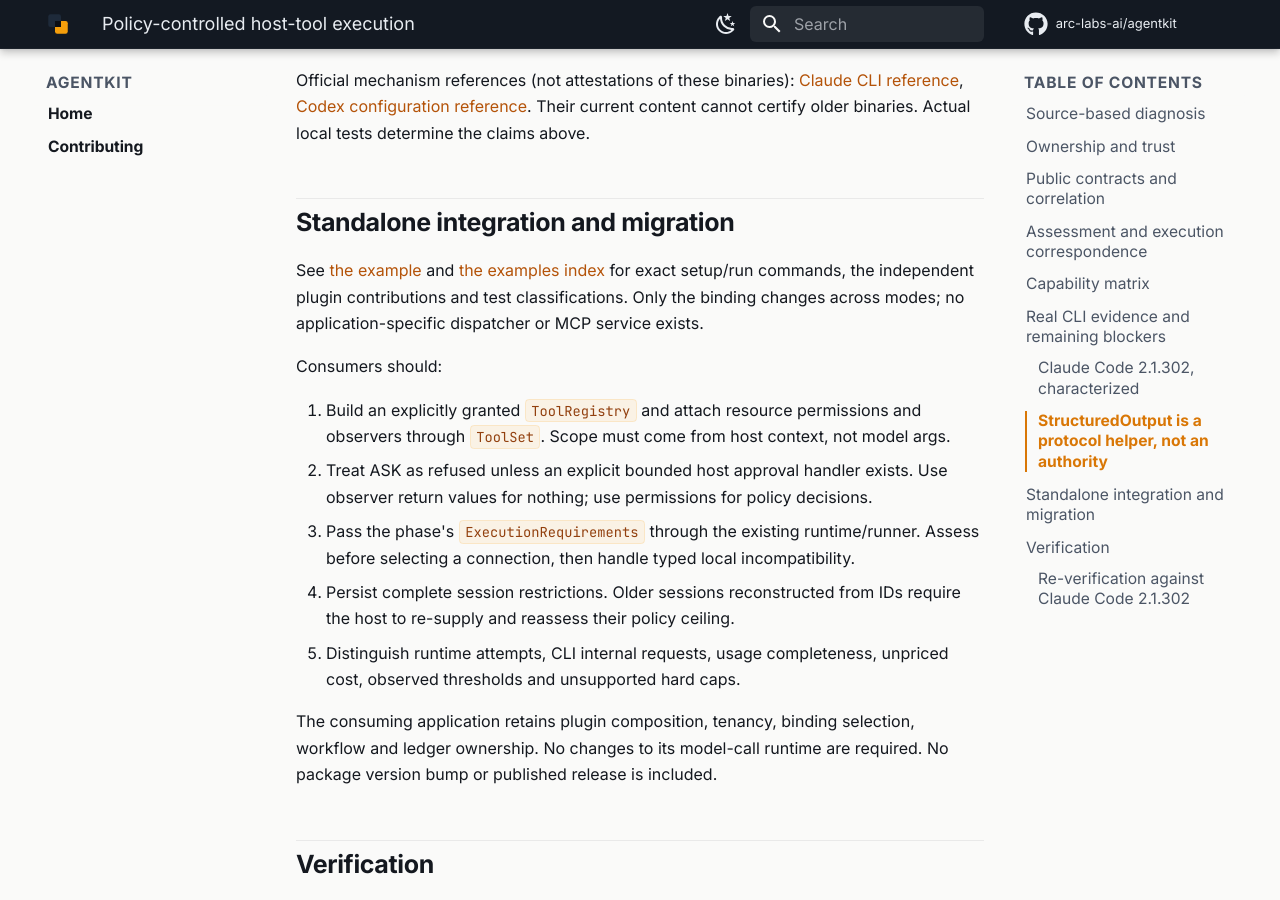
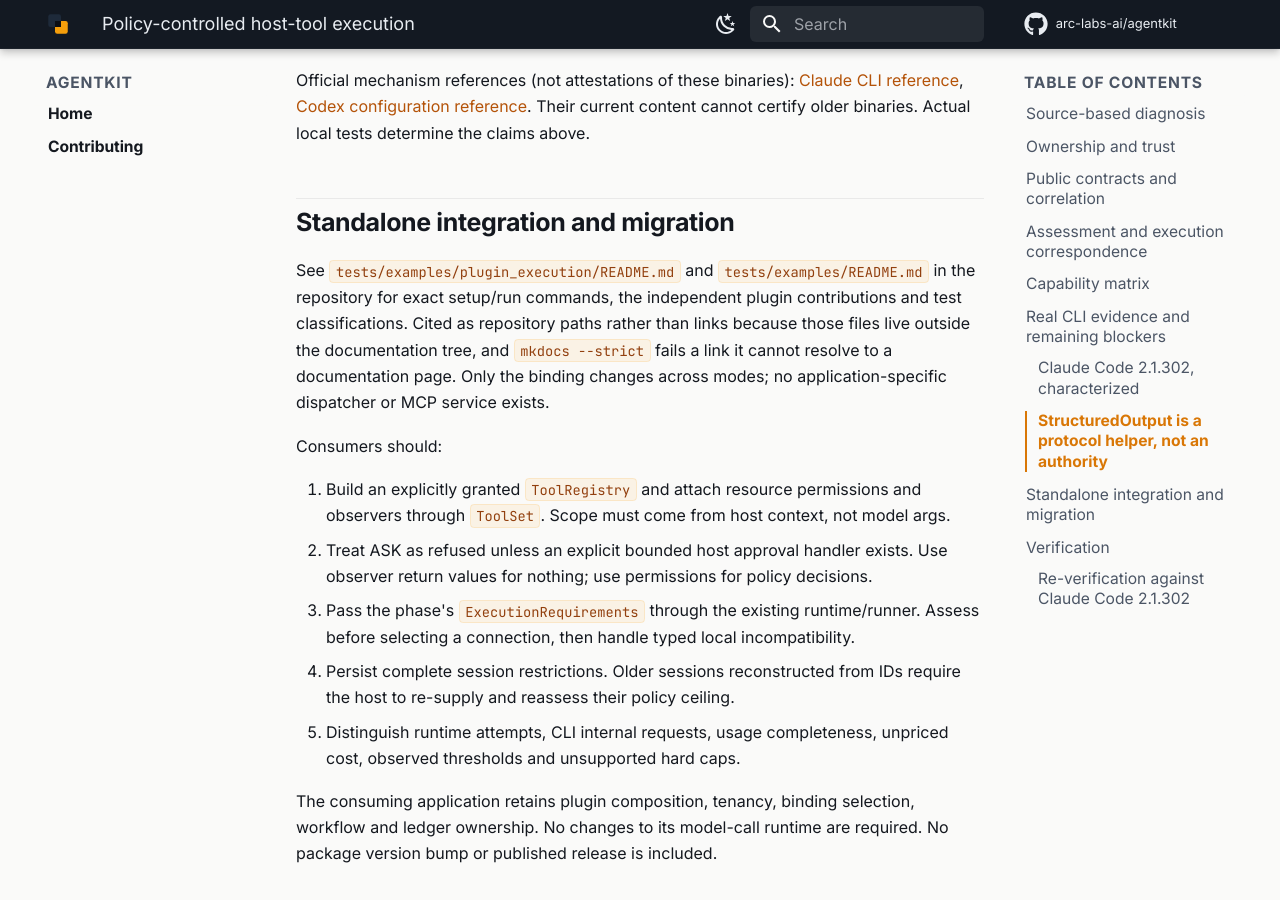
Before and after one commit to arc-labs-ai/agentkit, an MkDocs documentation site: the page built from docs/design/host-tool-execution.md, in a window 1280 px wide and 900 px high, scrolled down 10641 px. Built offline with MkDocs 1.6.1 and Material for MkDocs 9.7.7, drawn with Linux system fonts in a browser that asks for light colours; comment, search, counter and statistics services are not loaded.

Commit message:
fix(docs): unbreak main's docs build, and make the local gate able to catch it (#22)
`mkdocs build --strict` has been failing on main since #20 merged. Two links I
added in `docs/design/host-tool-execution.md` point at files OUTSIDE the
documentation tree — `tests/examples/plugin_execution/README.md` and
`tests/examples/README.md` — and `--strict` promotes mkdocs' unresolved-link
warning to an error. They are now cited as repository paths in backticks, which
is what `docs/index.md` already does for the same files.

The more useful half of this change is the second one. `make docs-check` only
ran the documented-import check, so this class of break was invisible locally:
it passes the import check, the full test suite and the mutation catalogue, and
then fails on main, where it is a red DEFAULT BRANCH rather than a red PR. The
target now also runs `uv run --group docs mkdocs build --strict` — the same
command and the same dependency group the docs workflow uses, so a pass locally
means a pass there.

Verified both directions on this branch: without the doc fix the strict build
exits 1 with two unresolved-link warnings; with it, exit 0 and none.

Co-authored-by: Claude Opus 5 (1M context) <noreply@anthropic.com>

```diff
--- a/docs/design/host-tool-execution.md
+++ b/docs/design/host-tool-execution.md
@@ -399,9 +399,11 @@ the claims above.
 
 ## Standalone integration and migration
 
-See [the example](../../tests/examples/plugin_execution/README.md) and
-[the examples index](../../tests/examples/README.md) for exact setup/run commands,
-the independent plugin contributions and test classifications. Only the binding
+See `tests/examples/plugin_execution/README.md` and `tests/examples/README.md`
+in the repository for exact setup/run commands, the independent plugin
+contributions and test classifications. Cited as repository paths rather than
+links because those files live outside the documentation tree, and `mkdocs
+--strict` fails a link it cannot resolve to a documentation page. Only the binding
 changes across modes; no application-specific dispatcher or MCP service exists.
 
 Consumers should:
```
Also changed, not shown: 1 other file.
